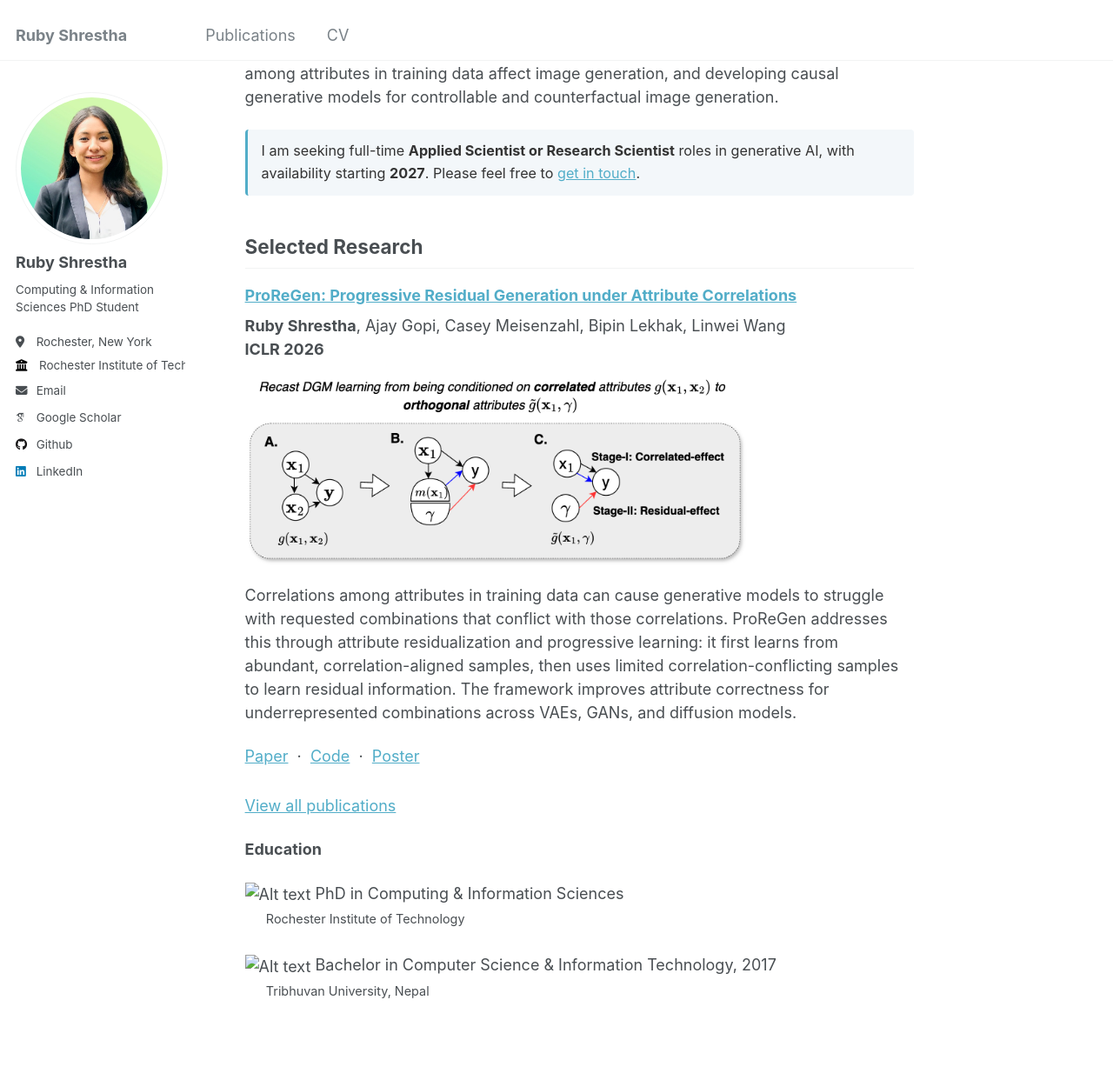
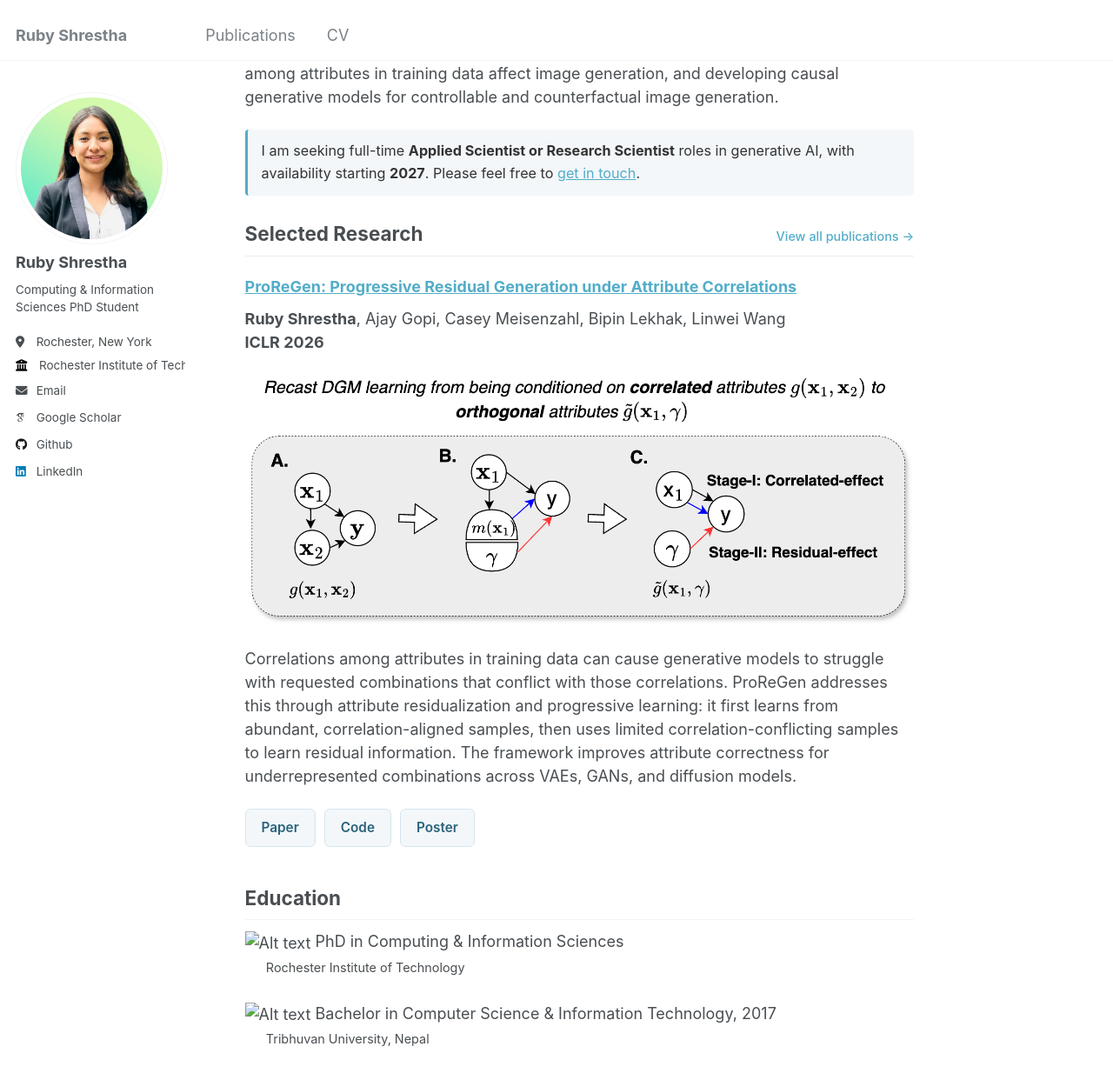
Before and after one commit to ruby-stha/ruby-stha.github.io, a Jekyll site: the page built from _pages/about.md, in a window 1280 px wide and 1400 px high, scrolled down 313 px. Shown: the top 1242 px of the window at 87% size. Built offline with Jekyll 4.4.1, drawn with Linux system fonts in a browser that asks for light colours; some web fonts are replaced.

Commit message:
About update

```diff
--- a/_pages/about.md
+++ b/_pages/about.md
@@ -13,31 +13,43 @@ My research focuses on deep generative modeling, with an emphasis on controllabl
 
 My current work explores these themes in computer vision, investigating how correlations among attributes in training data affect image generation, and developing causal generative models for controllable and counterfactual image generation.
 
-<div style="background-color: #f3f7fa; border-left: 3px solid #52adc8; padding: 12px 16px; margin: 24px 0; border-radius: 4px; font-size: 0.9em; line-height: 1.6; color: #333;">
+<div class="availability-note">
   I am seeking full-time <strong>Applied Scientist or Research Scientist</strong> roles in generative AI, with availability starting <strong>2027</strong>.
   Please feel free to <a href="mailto:rs9466@rit.edu">get in touch</a>.
 </div>
 
-## Selected Research
 
-<div style="margin: 20px 0 30px;">
-  <h3 style="margin: 0 0 10px;">
+<div class="research-header">
+  <h2 id="selected-research">Selected Research</h2>
+  <a
+    class="all-publications"
+    href="{{ '/publications/' | relative_url }}">
+    View all publications &rarr;
+  </a>
+</div>
+
+<div class="research-project">
+
+  <h3>
     <a href="https://openreview.net/pdf?id=2LzYaW032Q">
       ProReGen: Progressive Residual Generation under Attribute Correlations
     </a>
   </h3>
-  <p style="margin: 0 0 12px;">
+
+  <p class="research-authors">
     <strong>Ruby Shrestha</strong>, Ajay Gopi, Casey Meisenzahl,
     Bipin Lekhak, Linwei Wang<br>
     <strong>ICLR 2026</strong>
   </p>
+
   <a href="https://openreview.net/pdf?id=2LzYaW032Q">
     <img
+      class="research-image"
       src="{{ '/images/proregen.png' | relative_url }}"
       alt="ProReGen method: recasting correlated attribute conditioning through residualization and two-stage learning."
-      loading="lazy"
-      style="display: block; width: 75%; height: auto; margin: 16px 0 20px;">
+      loading="lazy">
   </a>
+
   <p>
     Correlations among attributes in training data can cause generative
     models to struggle with requested combinations that conflict with
@@ -48,18 +60,22 @@ My current work explores these themes in computer vision, investigating how corr
     The framework improves attribute correctness for underrepresented
     combinations across VAEs, GANs, and diffusion models.
   </p>
-  <p style="margin-bottom: 0;">
-    <a href="https://openreview.net/pdf?id=2LzYaW032Q">Paper</a>
-    &nbsp;·&nbsp;
-    <a href="https://github.com/ruby-stha/ProReGen_ICLR2026">Code</a>
-    &nbsp;·&nbsp;
-    <a href="https://iclr.cc/media/PosterPDFs/ICLR%202026/10011751.png?t=1775575313.3895278">Poster</a>
-  </p>
+
+  <div class="research-actions">
+    <a href="https://openreview.net/pdf?id=2LzYaW032Q">
+      Paper
+    </a>
+    <a href="https://github.com/ruby-stha/ProReGen_ICLR2026">
+      Code
+    </a>
+    <a href="https://iclr.cc/media/PosterPDFs/ICLR%202026/10011751.png?t=1775575313.3895278">
+      Poster
+    </a>
+  </div>
+
 </div>
 
-[View all publications]({{ '/publications/' | relative_url }})
-
-**Education**
+## Education
 
 <img src="https://academicpages.github.io/images/favicon.ico" alt="Alt text" width="20" height="20">  PhD in Computing & Information Sciences<br>
 <span class="university" style="font-size:.8em"> &nbsp; &nbsp; &nbsp; Rochester Institute of Technology</span><br><br>
--- /dev/null
+++ b/_sass/_about.scss
@@ -0,0 +1,92 @@
+.availability-note {
+  background-color: #f3f7fa;
+  border-left: 3px solid #52adc8;
+  padding: 12px 16px;
+  margin: 24px 0;
+  border-radius: 4px;
+  font-size: 0.9em;
+  line-height: 1.6;
+  color: #333;
+}
+
+.research-header {
+  display: flex;
+  align-items: baseline;
+  justify-content: space-between;
+  flex-wrap: wrap;
+  gap: 8px 20px;
+  margin: 30px 0 24px;
+  padding-bottom: 12px;
+  border-bottom: 1px solid #e8ecef;
+}
+
+.research-header h2 {
+  margin: 0;
+  padding: 0;
+  border: 0;
+}
+
+.research-header .all-publications {
+  font-size: 0.8em;
+  font-weight: 500;
+  white-space: nowrap;
+  text-decoration: none;
+}
+
+.research-header .all-publications:hover {
+  text-decoration: underline;
+}
+
+.research-project h3 {
+  margin: 0 0 12px;
+}
+
+.research-project .research-authors {
+  margin: 0 0 16px;
+}
+
+.research-project .research-image {
+  display: block;
+  width: 100%;
+  height: auto;
+  margin: 20px 0 24px;
+}
+
+.research-actions {
+  display: flex;
+  flex-wrap: wrap;
+  gap: 10px;
+  margin-top: 20px;
+}
+
+.research-actions a,
+.research-actions a:visited {
+  display: inline-flex;
+  align-items: center;
+  justify-content: center;
+  min-height: 44px;
+  box-sizing: border-box;
+  padding: 8px 18px;
+  border: 1px solid #d5e6ee;
+  border-radius: 6px;
+  background-color: #f3f7fa;
+  color: #28627a;
+  font-family: inherit;
+  font-size: 0.85em;
+  font-weight: 600;
+  line-height: 1.4;
+  text-decoration: none;
+  transition: background-color 0.15s ease, border-color 0.15s ease;
+}
+
+.research-actions a:hover {
+  background-color: #e4f0f6;
+  border-color: #8bbace;
+  text-decoration: none;
+}
+
+.research-actions a:focus-visible,
+.all-publications:focus-visible {
+  outline: 2px solid #28627a;
+  outline-offset: 3px;
+}
--- a/assets/css/main.scss
+++ b/assets/css/main.scss
@@ -33,6 +33,7 @@
 @import "page";
 @import "archive";
 @import "sidebar";
+@import "about";
 
 @import "vendor/font-awesome/fontawesome";
 @import "vendor/font-awesome/solid";
```
